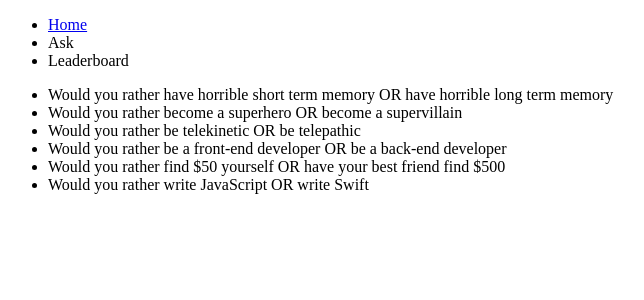
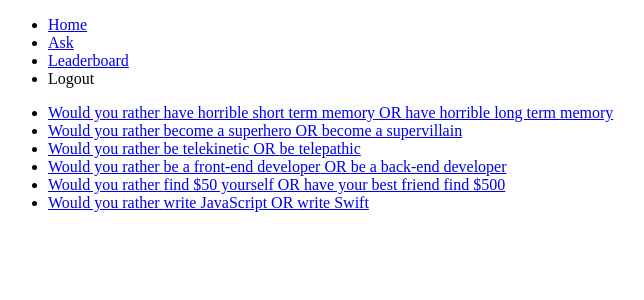
Before and after one commit to BaineGames/udacity-nd019-p2, a React (Create React App) app: page / in a window 1280 px wide. Both pictures are taken after a click on the element "Sarah Edo". Shown: the top 300 px of the page, without its empty margins (0-644 px from the left). Built offline with nearby package versions, Linux system fonts and the light colour scheme.

Commit message:
added empty views with routing pairs, implemented logout functionality

```diff
--- a/src/components/App.js
+++ b/src/components/App.js
@@ -1,11 +1,15 @@
 import React, { Component, Fragment } from 'react';
 import { connect } from "react-redux";
-import { BrowserRouter as Router, Route } from 'react-router-dom';
+import { BrowserRouter as Router, Route, Redirect } from 'react-router-dom';
 import { handleLoadData } from "../actions/shared";
 
 import SelectUser from "./SelectUser";
 import QuestionList from "./QuestionList";
 import Menu from "./Menu";
+import Logout from "./Logout";
+import QuestionDetail from "./QuestionDetail";
+import Ask from "./Ask";
+import Leaderboard from "./Leaderboard";
 
 class App extends Component {
 
@@ -18,20 +22,23 @@ class App extends Component {
 
     return (
       <Router>
-        <div className="App">
+        <Fragment>
           {auth ?
           <Fragment>
-            <Menu />
-            <QuestionList />
+          <Menu />
+          <div className="App">
+            <Route path="/login" component={SelectUser}/>
+            <Route path="/" component={QuestionList} exact/>
+            <Route path="/ask" component={Ask}/>
+            <Route path="/leaderboard" component={Leaderboard}/>
+            <Route path="/logout" component={Logout}/>
+            <Route path="/questions/:id" component={QuestionDetail}/>
+          </div>
           </Fragment>
-          :
-          <SelectUser />
+        :
+        <SelectUser />
           }
-
-        </div>
-
-
-
+        </Fragment>
       </Router>
 
     );
--- /dev/null
+++ b/src/components/Ask.js
@@ -0,0 +1,15 @@
+import React, { Component } from "react";
+import { connect } from "react-redux";
+
+class Ask extends Component {
+
+
+    render() {
+
+        return (
+            <div>ask</div>
+        )
+    }
+}
+
+export default (Ask);
--- /dev/null
+++ b/src/components/Leaderboard.js
@@ -0,0 +1,15 @@
+import React, { Component } from "react";
+import { connect } from "react-redux";
+
+class Leaderboard extends Component {
+
+
+    render() {
+
+        return (
+            <div>leaderboard</div>
+        )
+    }
+}
+
+export default (Leaderboard);
--- /dev/null
+++ b/src/components/Logout.js
@@ -0,0 +1,29 @@
+import React, { Component } from "react";
+import { connect } from "react-redux";
+import { loginUser } from "../actions/authentication";
+
+class Logout extends Component {
+
+    loginUser = () => {
+        const { dispatch } = this.props;
+        dispatch(loginUser(null));
+    }
+
+    componentDidMount(){
+        this.loginUser();
+      }
+
+    render() {
+        return (null)
+    }
+}
+
+function mapStateToProps({ authentication, users}, { id }){
+    const userInfo = users[id];
+    return {
+        authentication,
+        user: userInfo
+    }
+}
+
+export default connect(mapStateToProps)(Logout);
--- a/src/components/Menu.js
+++ b/src/components/Menu.js
@@ -1,7 +1,14 @@
 import React, { Component } from "react";
 import { NavLink } from 'react-router-dom';
+import { connect } from "react-redux";
+import { loginUser } from "../actions/authentication";
 
 class Menu extends Component {
+
+    loginUser = () => {
+        const { dispatch } = this.props;
+        dispatch(loginUser(null));
+    }
 
     render() {
         return (
@@ -11,11 +18,28 @@ class Menu extends Component {
                         Home
                     </NavLink>
                 </li>
-                <li>Ask</li>
-                <li>Leaderboard</li>
+                <li>
+                    <NavLink to="/ask">
+                        Ask
+                    </NavLink>
+                </li>
+                <li>
+                    <NavLink to="/leaderboard">
+                        Leaderboard
+                    </NavLink>
+                </li>
+                <li onClick={(e) => this.loginUser()}>
+                    Logout
+                </li>
             </ul>
         )
     }
 }
 
-export default (Menu);
+function mapStateToProps({ authentication}){
+    return {
+        authentication
+    }
+}
+
+export default connect(mapStateToProps)(Menu);
--- a/src/components/QuestionCard.js
+++ b/src/components/QuestionCard.js
@@ -1,19 +1,20 @@
 import React, { Component } from "react";
 import { connect } from "react-redux";
+import { Link } from 'react-router-dom';
+
+import QuestionDetail from "./QuestionDetail";
 
 class QuestionCard extends Component {
 
 
     render() {
         const { question } = this.props;
-
-        console.log(question);
-
-
         return (
+            <Link to={"/questions/" + question.id}>
             <div className="questionCard" >
                 Would you rather {question.optionOne.text} OR {question.optionTwo.text}
             </div>
+            </Link>
         )
     }
 }
--- /dev/null
+++ b/src/components/QuestionDetail.js
@@ -0,0 +1,23 @@
+import React, { Component } from "react";
+import { connect } from "react-redux";
+
+class QuestionDetail extends Component {
+
+    render() {
+        const { question } = this.props;
+        console.log(this.props);
+
+        return (
+            <div>test</div>
+        )
+    }
+}
+
+function mapStateToProps({ questions }, { id }){
+    const questionDetail = questions[id];
+    console.log("QD:",questionDetail);
+    return {question: questionDetail
+    }
+}
+
+export default connect(mapStateToProps)(QuestionDetail);
--- a/src/components/QuestionList.js
+++ b/src/components/QuestionList.js
@@ -7,18 +7,17 @@ class QuestionList extends Component {
 
     render() {
         const { questionIds } = this.props;
-        console.log(questionIds);
-        console.log(this.props);
         return (
             <ul className="questionList">
-            {this.props.questionIds.map((questionId) =>(
-                        <li><QuestionCard id={questionId} /></li>
+            {questionIds.map((questionId) =>(
+                        <li key={questionId}><QuestionCard id={questionId} /></li>
                     ))}</ul>
         )
     }
 }
 
 function mapStateToProps({ questions }) {
+
     return {questionIds: Object.keys(questions)};
 }
 
```
